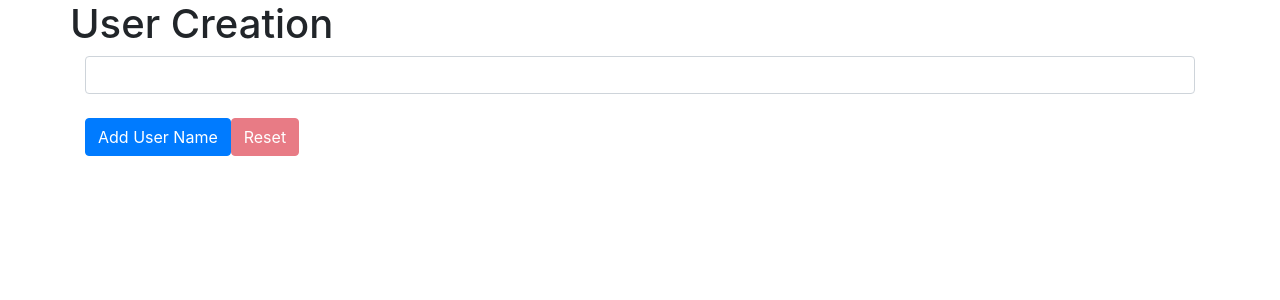
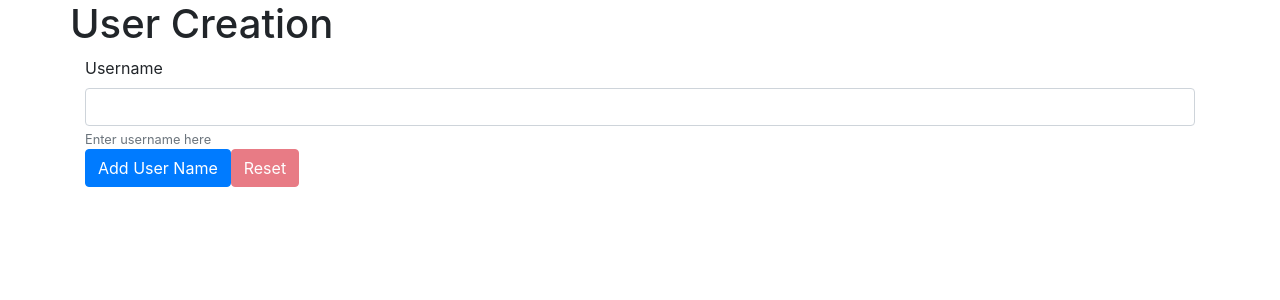
Before and after one commit to hashflex/dream-site, an Angular app: page / in a window 1280 px wide. Shown: the top 300 px of the page. Built offline with nearby package versions, Linux system fonts and the light colour scheme.

Commit message:
added small enhancements

```diff
--- a/src/app/user-creation/user-creation.component.html
+++ b/src/app/user-creation/user-creation.component.html
@@ -4,21 +4,24 @@
 		User Creation
 		</h1>
 		<div class="col-md-12 panel">
+			<div class="form-group">
+				<div class="form-group">
+
+					<label>Username</label>
 					<input type="text" class="form-control" (input)="validate($event)" [(ngModel)]="userName">
-			<br>
+					<small class="form-text text-muted">Enter username here</small>
 					<button class="btn btn-primary" (click)="onUserAdd()">Add User Name</button>
 					<button class="btn btn-danger" (click)="resetUser()" [disabled]="userName === ''">Reset</button>
 				</div>
 				<div class="col-md-12">
 					<br/>
-			<div class="alert alert-danger" *ngIf="hasError">
+					<div class="alert alert-danger" *ngIf="hasError" role="alert">
 						{{ errorMessage }}
 					</div>
-			<div class="alert alert-warning" *ngIf="userName !== ''">
+					<div class="alert alert-warning" *ngIf="!hasError && userName !== ''" role="alert">
 						{{ "You are entering : " + userName }}
 					</div>
-			<br/>
-			<div class="alert alert-success" *ngIf="addedUserName !== ''">
+					<div class="alert alert-success" *ngIf="addedUserName !== ''" role="alert">
 						{{ hasError ? "" : successMessage + addedUserName }}
 					</div>
 				</div>
```
Lines whose indentation alone changed are shown as unchanged.
